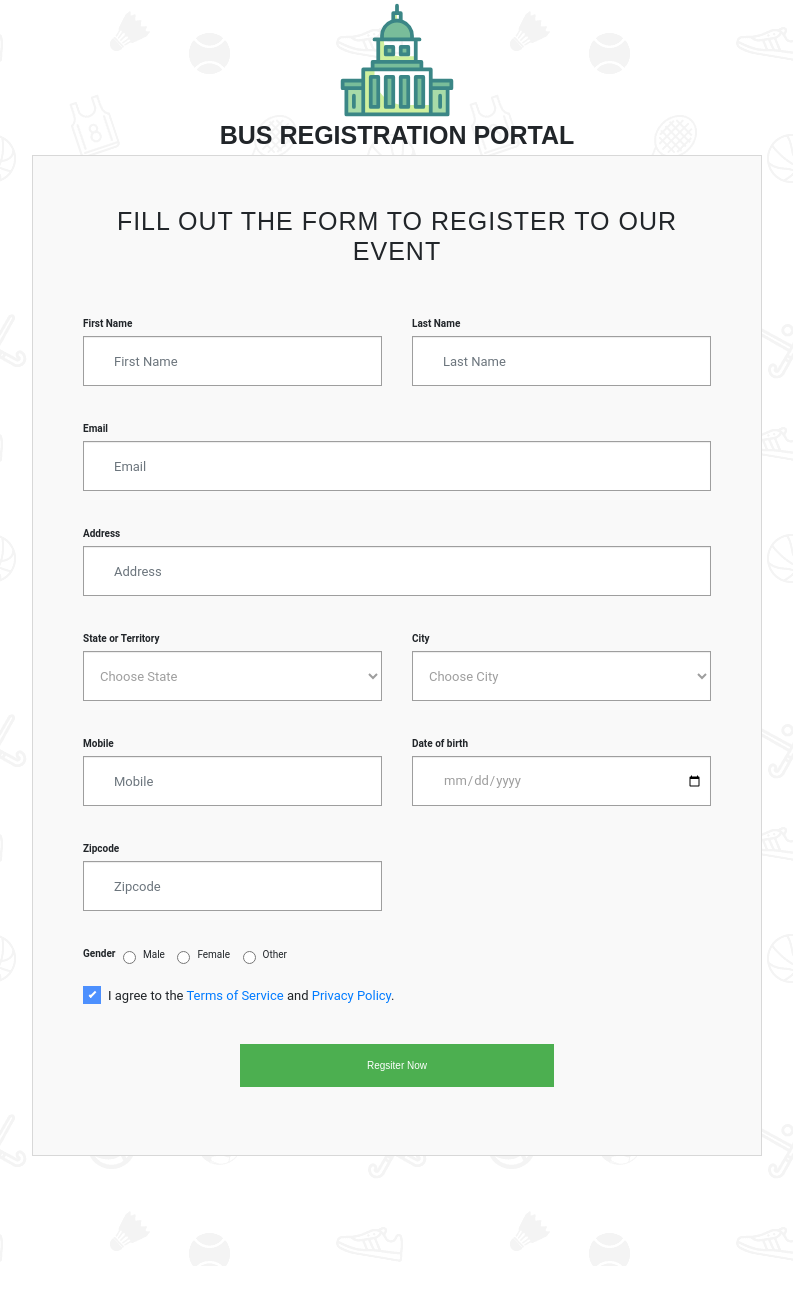
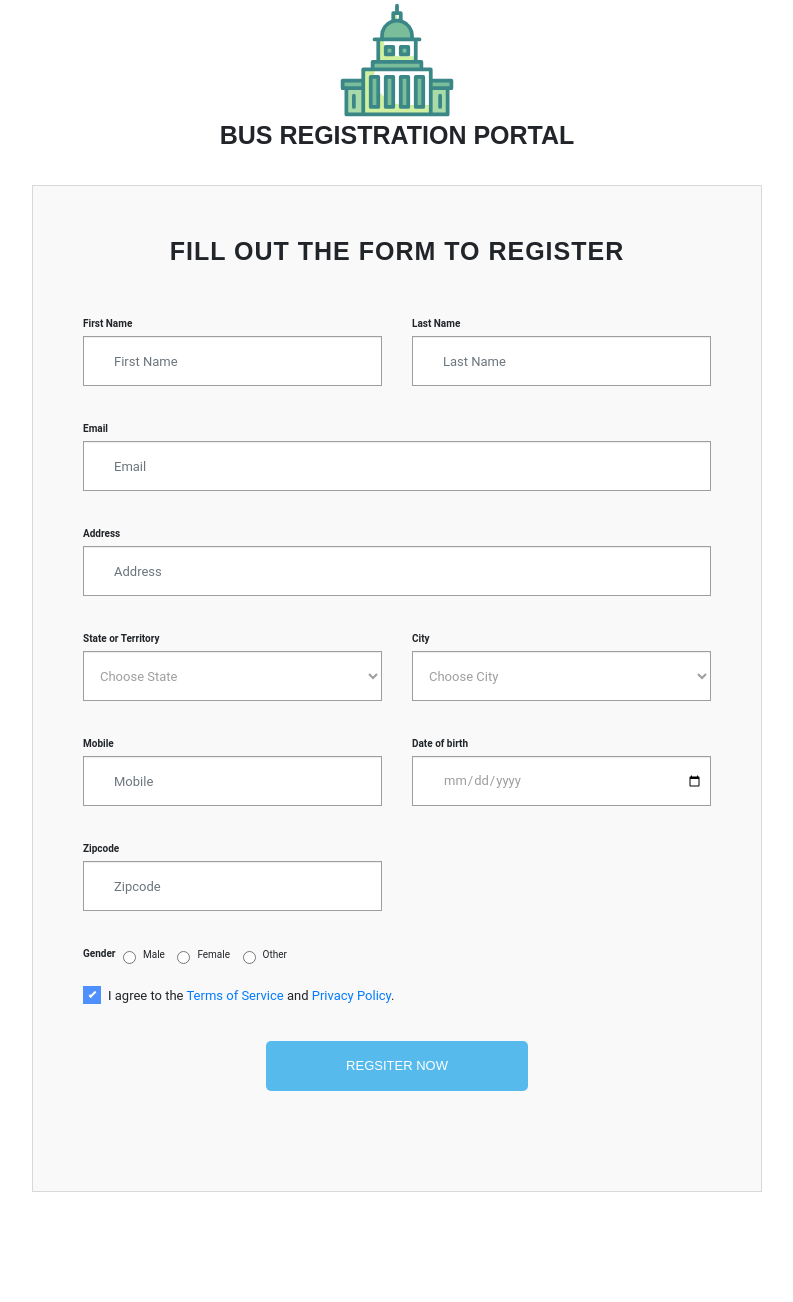
Before and after one commit to UnlimitedMyWorks/BRP, a PHP site: page /hello.php in a window 1280 px wide. Shown: the whole page, without its empty margins (243-1036 px from the left). Before the commit the page ends 1156 px from the top, so only its background shows below. Run offline with PHP 8.4, Linux system fonts and the light colour scheme; some libraries are stand-ins or nearby versions.

Commit message:
Add files via upload

```diff
--- a/hello.php
+++ b/hello.php
@@ -21,7 +21,7 @@
       body
       {
         font-family: Arial, Helvetica, sans-serif;
-        background-image: url("image/white_texture.png");
+        /* background-image: url("image/bg.png"); */
       }
 
       .tc
@@ -30,16 +30,37 @@
         margin-right: auto !important;
       }
 
-      .button
-      {
-        position: center;
+      /* FORM TYPOGRAPHY*/
+      input[type=button], input[type=submit], input[type=reset]  {
+        background-color: #56baed;
+        border: none;
+        color: white;
+        padding: 15px 80px;
+        text-align: center;
+        text-decoration: none;
+        display: inline-block;
+        text-transform: uppercase;
+        font-size: 13px;
+        /* -webkit-box-shadow: 0 10px 30px 0 rgba(95,186,233,0.4);
+        box-shadow: 0 10px 30px 0 rgba(95,186,233,0.4); */
+        -webkit-border-radius: 5px 5px 5px 5px;
+        border-radius: 5px 5px 5px 5px;
+        margin: 5px 20px 40px 20px;
+        -webkit-transition: all 0.1s ease-in-out;
+        -moz-transition: all 0.1s ease-in-out;
+        -ms-transition: all 0.1s ease-in-out;
+        -o-transition: all 0.1s ease-in-out;
+        transition: all 0.1s ease-in-out;
+      }
+      input[type=button]:hover, input[type=submit]:hover, input[type=reset]:hover  {
         background-color: #4CAF50;
-        color: white;
-        padding: 14px 20px;
-        margin: 8px 0;
-        border: none;
-        cursor: pointer;
-        width: 50%;
+      }
+      input[type=button]:active, input[type=submit]:active, input[type=reset]:active  {
+        -moz-transform: scale(0.95);
+        -webkit-transform: scale(0.95);
+        -o-transform: scale(0.95);
+        -ms-transform: scale(0.95);
+        transform: scale(0.95);
       }
 
       </style>
@@ -56,6 +77,8 @@
     </b>
 		</h1>
 	</center>
+  <br>
+  <br>
   <!-- This is unqiue ID Begin -->
 <div id="lsf">
   <!-- Signup Begin -->
@@ -69,7 +92,9 @@
         <div class="col-xs-12 col-md-8 col-sm-8 col-lg-8">
             <div class="signup-box">
               <h3 class="title mar text-center">
-                Fill out the form to register to our event
+              <strong>
+                Fill out the form to register
+                </strong>
               </h3>
               <form method="POST">
                 <div class="row">
@@ -195,7 +220,7 @@
                 <br>
                 <br>
                 <center>
-                  <button type="submit" method="POST" style="justify-content: center;" name="submit" class="button">Regsiter Now</button>
+                  <input type="submit" method="POST" style="justify-content: center;" name="submit" class="button" value="Regsiter Now">
                 </center>
               </form>
               <center><p class="msg-1 msg-2-bg"></p></center>
```
